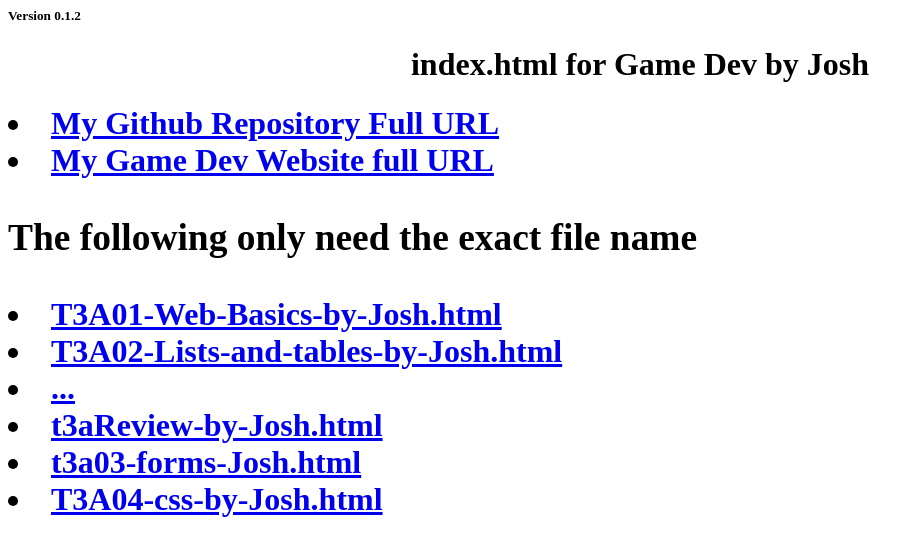
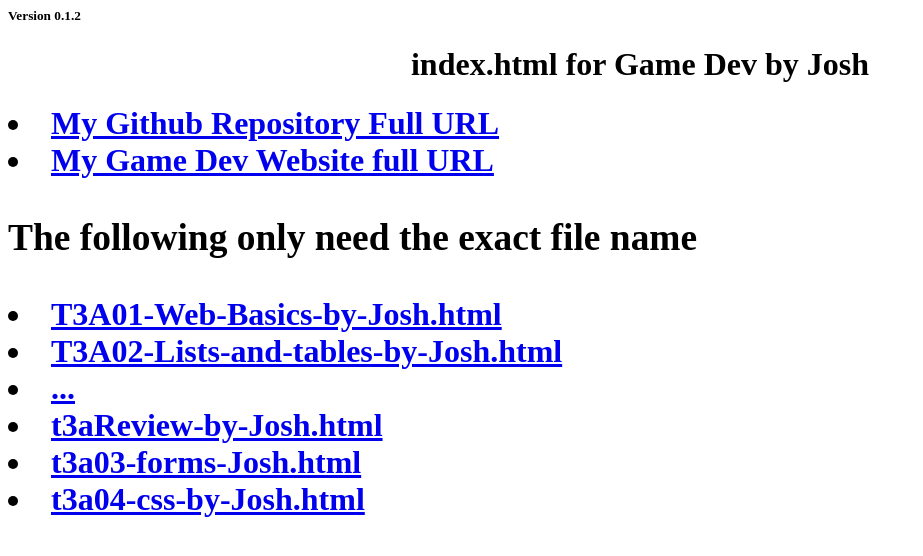
Before and after one commit to Josh7747/GameDevB2, a plain HTML site: page public/index.html in a window 1280 px wide. Shown: the whole page, without its empty margins (0-923 px from the left). Drawn offline with Linux system fonts and the light colour scheme.

Commit message:
Update index.html

```diff
--- a/public/index.html
+++ b/public/index.html
@@ -13,4 +13,4 @@
 <li><a href=".https://github.com/hpssjellis/high-school-javascript-game-dev-assignment-images.">...</a>
 <li><a href="t3aReview-by-Josh.html">t3aReview-by-Josh.html</a>
 <li><a href="t3a03-forms-Josh.html">t3a03-forms-Josh.html</a>
-<li><a href="T3A04-css-by-Josh.html">T3A04-css-by-Josh.html</a>
+<li><a href="t3a04-css-by-Josh.html">t3a04-css-by-Josh.html</a>
```
